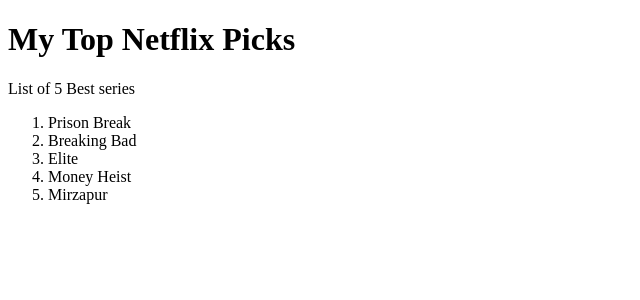
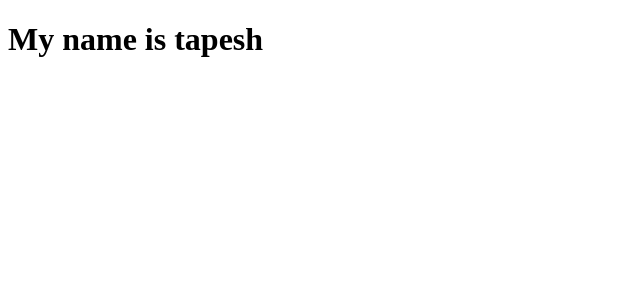
Before and after one commit to TAPESH3101/Learn-React, a React (Create React App) app: page / in a window 1280 px wide. Shown: the top 300 px of the page, without its empty margins (0-640 px from the left). Built offline with nearby package versions, Linux system fonts and the light colour scheme.

Commit message:
first commit

```diff
--- a/src/App.jsx
+++ b/src/App.jsx
@@ -1,20 +1,24 @@
 // This is the main component
 // Making a component for all List, Heading, Para
 
-import React from "react";
-import Heading from "./Heading";
-import Para from "./Para";
-import List from "./List";
+// import React from "react";
+// import Heading from "./Heading";
+// import Para from "./Para";
+// import List from "./List";
 
 
-function App(){
-  return(
-  <>
-  <Heading/>
-  <Para/>
-  <List/>
-  </>
-  );
-}
+// function App(){
+//   return(
+//   <>
+//   <Heading/>
+//   <Para/>
+//   <List/>
+//   </>
+//   );
+// }
 
-export default App;
+// export default App;
+
+//---------------------------------------------------
+
+//-------------IMPORT AND EXPORT MODULES----------------
--- a/src/Heading.jsx
+++ b/src/Heading.jsx
@@ -7,7 +7,6 @@ import React from "react";
 
 function Heading(){
     return <h1> My Top Netflix Picks</h1>
-
 }
 // Now we have to use the component in the index.js file
 
--- a/src/List.jsx
+++ b/src/List.jsx
@@ -10,6 +10,7 @@ function List(){
     <li>Money Heist</li>
     <li>Mirzapur</li>
 </ol>
+
 }
 
 export default List;
--- a/src/index.js
+++ b/src/index.js
@@ -168,7 +168,7 @@ import ReactDOM from "react-dom";
 // </>, document.getElementById("root"));
 
 
-// ------------Componenets in React------------
+// -------------------------------Componenets In React---------------------------------
 // When we create a componenet the file name should be start with the capital letter like Heading.jsx
 // when we create a component file then we have to import it in the index.js file
 // SYNRAX FOR THE IMPORT OF THE COMPONENT
@@ -201,6 +201,16 @@ import ReactDOM from "react-dom";
 // ---when we create a main component
 // Then we need to import it as well
 
-import App from "./App";
+// import App from "./App";
+// ReactDOM.render(<App/>,document.getElementById("root"));
+//---------------------------------------------------------------------------------
 
-ReactDOM.render(<App/>,document.getElementById("root"));
+
+//---------------IMPORT AND EXPORT MODULES--------------------------------
+// Import export job is to communicate with each other and share their data
+
+ReactDOM.render(
+<>
+<h1>My name is tapesh</h1>
+
+</>,document.getElementById("root"));
```
